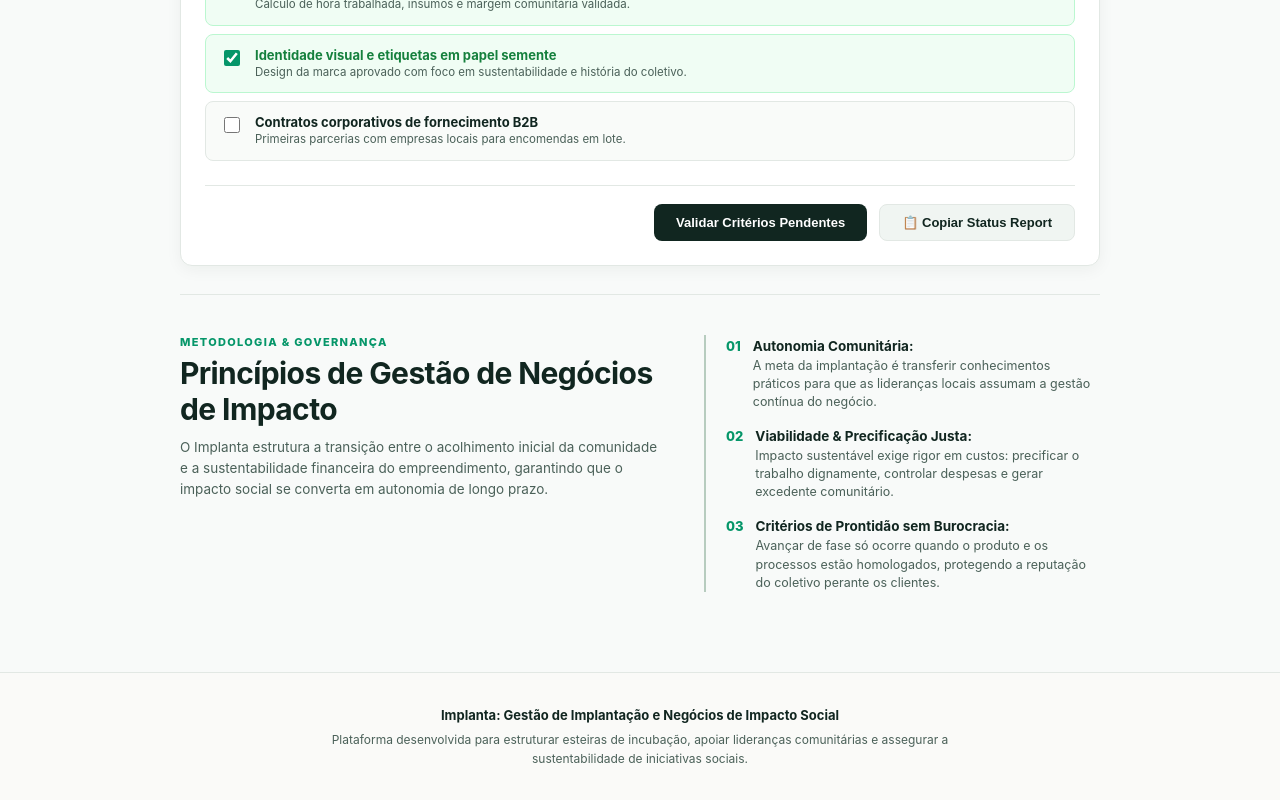
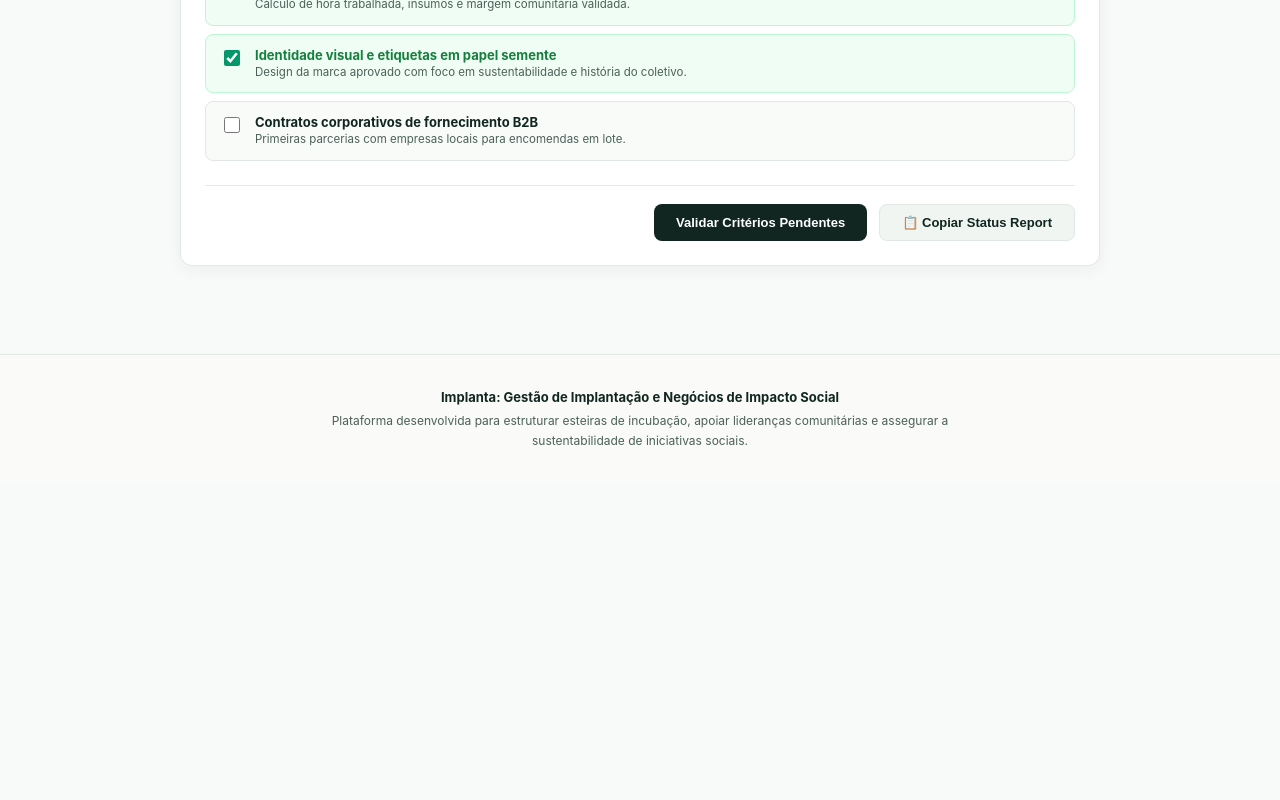
Before and after one commit to thaycarv/implanta-operacoes, a React (Vite) app: page / in a window 1280 px wide. Shown: the part 820-1620 px from the top of the page. After the commit the page ends 1302 px from the top, so only its background shows below. Built offline with nearby package versions, Linux system fonts and the light colour scheme.

Commit message:
refactor: remover secao de metodologia e governanca para simplificar cockpit (resolve #26) (#27)

```diff
--- a/src/App.tsx
+++ b/src/App.tsx
@@ -4,7 +4,6 @@ import { Header } from './components/Header';
 import { InitiativeSelector } from './components/InitiativeSelector';
 import { PipelineTracker } from './components/PipelineTracker';
 import { InitiativeCard } from './components/InitiativeCard';
-import { AboutSection } from './components/AboutSection';
 import { Footer } from './components/Footer';
 import { StatusReportModal } from './components/StatusReportModal';
 import { PhaseId, SocialInitiative } from './types';
@@ -98,9 +97,6 @@ export function App() {
           onAdvancePhase={handleAdvancePhase}
           onOpenReport={() => setIsReportModalOpen(true)}
         />
-
-        {/* Diretrizes e Princípios de Gestão de Negócios de Impacto */}
-        <AboutSection />
       </main>
 
       {/* Rodapé Centralizado */}
--- a/src/components/AboutSection.tsx
+++ /dev/null
@@ -1,47 +0,0 @@
-import React from 'react';
-
-export const AboutSection: React.FC = () => {
-  return (
-    <section className="about-section">
-      <div className="about-header">
-        <p className="eyebrow">METODOLOGIA & GOVERNANÇA</p>
-        <h2>Princípios de Gestão de Negócios de Impacto</h2>
-        <p className="lede">
-          O Implanta estrutura a transição entre o acolhimento inicial da comunidade e a sustentabilidade financeira do empreendimento, garantindo que o impacto social se converta em autonomia de longo prazo.
-        </p>
-      </div>
-
-      <div className="principles-list">
-        <div className="principle-item">
-          <span className="principle-num">01</span>
-          <div>
-            <b>Autonomia Comunitária:</b>
-            <p>
-              A meta da implantação é transferir conhecimentos práticos para que as lideranças locais assumam a gestão contínua do negócio.
-            </p>
-          </div>
-        </div>
-
-        <div className="principle-item">
-          <span className="principle-num">02</span>
-          <div>
-            <b>Viabilidade & Precificação Justa:</b>
-            <p>
-              Impacto sustentável exige rigor em custos: precificar o trabalho dignamente, controlar despesas e gerar excedente comunitário.
-            </p>
-          </div>
-        </div>
-
-        <div className="principle-item">
-          <span className="principle-num">03</span>
-          <div>
-            <b>Critérios de Prontidão sem Burocracia:</b>
-            <p>
-              Avançar de fase só ocorre quando o produto e os processos estão homologados, protegendo a reputação do coletivo perante os clientes.
-            </p>
-          </div>
-        </div>
-      </div>
-    </section>
-  );
-};
```
